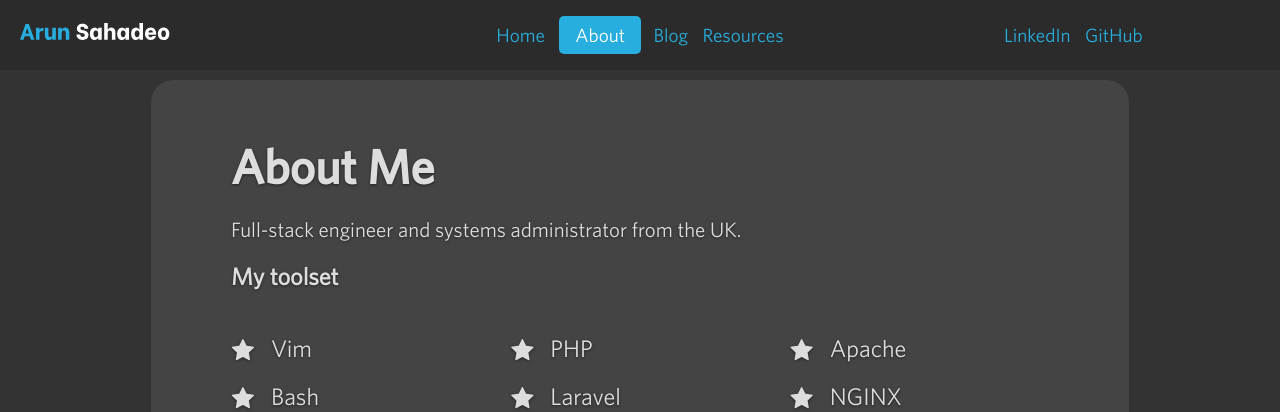
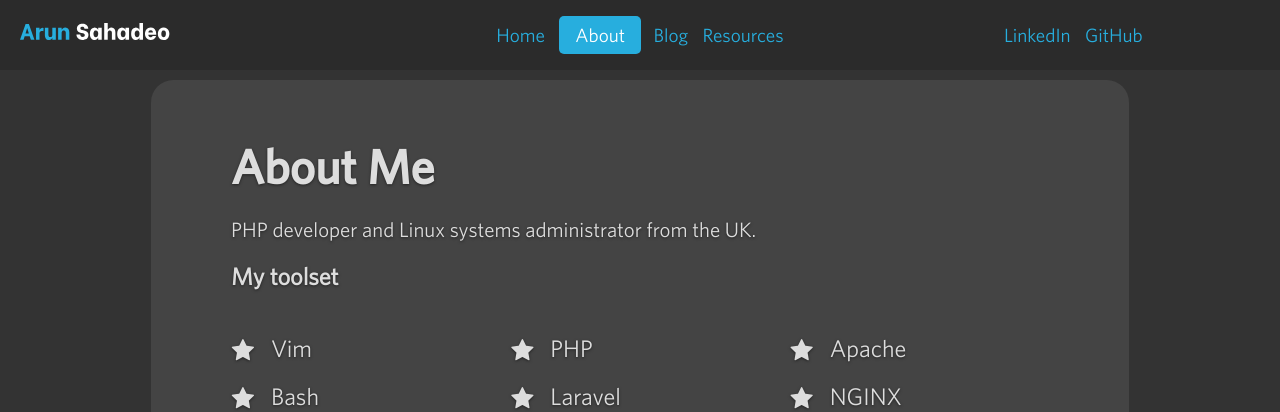
Before and after one commit to ArunSahadeo/ArunSahadeo.github.io, a Jekyll site: the page built from about.html, in a window 1280 px wide and 1120 px high. Shown: the top 412 px of the window. Built offline with Jekyll 4.4.1, drawn with Linux system fonts in a browser that asks for light colours; some web fonts are replaced.

Commit message:
Update About page content

```diff
--- a/about.html
+++ b/about.html
@@ -13,7 +13,7 @@ keywords:
 </h1>
 
 <p>
-    Full-stack engineer and systems administrator from the UK.
+    PHP developer and Linux systems administrator from the UK.
 </p>
 
 <h2>
```
